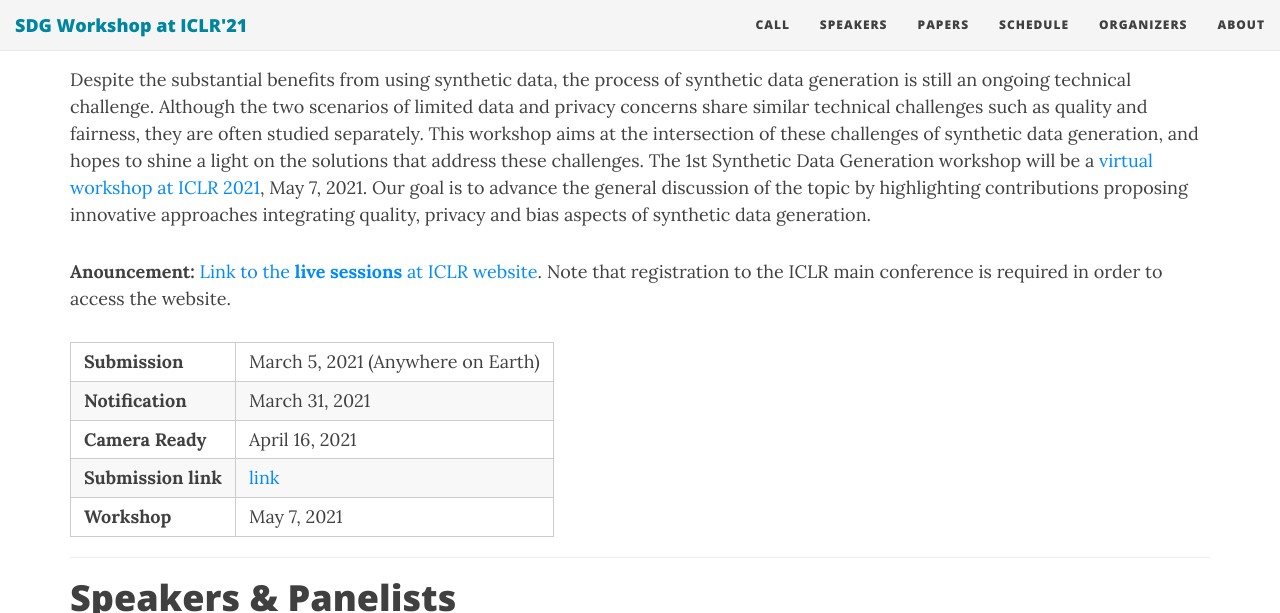
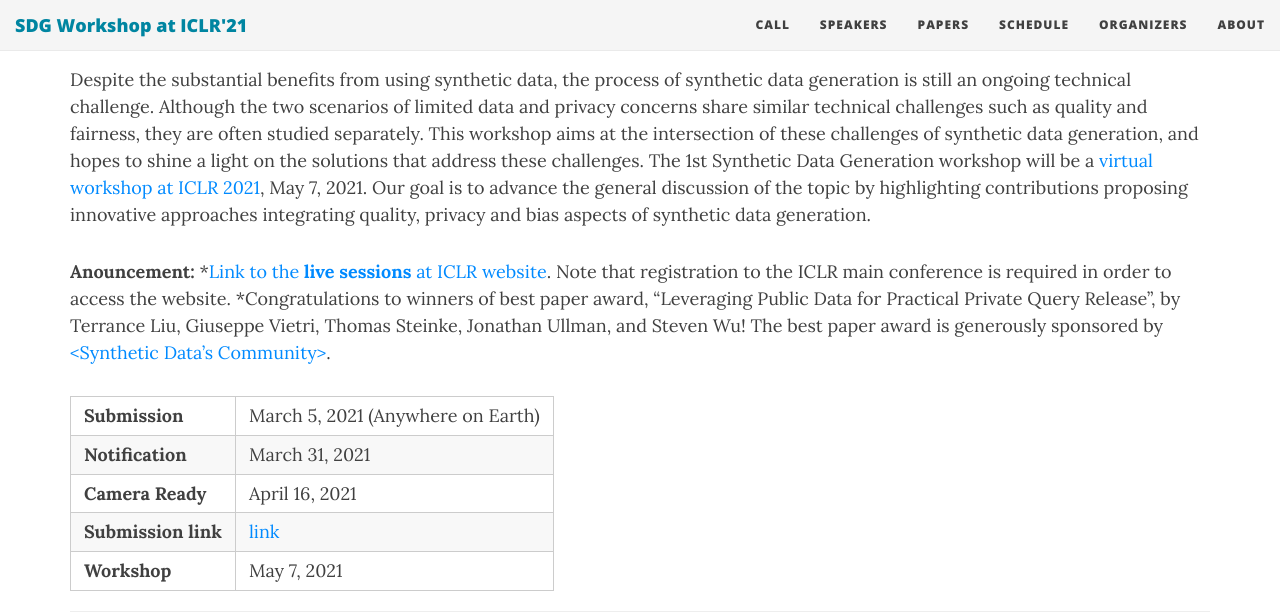
Before and after one commit to sdg-quality-privacy-bias/sdg-quality-privacy-bias.github.io, a Jekyll site: the page built from index.md, in a window 1280 px wide and 900 px high, scrolled down 325 px, cut to the strip 0-613 px from the top of the window. Built offline with Jekyll 4.4.1, drawn with Linux system fonts in a browser that asks for light colours; nearby versions of some CDN libraries.

Commit message:
Update index.md

```diff
--- a/index.md
+++ b/index.md
@@ -12,7 +12,9 @@ use-site-title: true
 Despite the substantial benefits from using synthetic data, the process of synthetic data generation is still an ongoing technical challenge. Although the two scenarios of limited data and privacy concerns share similar technical challenges such as quality and fairness, they are often studied separately.
 This workshop aims at the intersection of these challenges of synthetic data generation, and hopes to shine a light on the solutions that address these challenges. The 1st Synthetic Data Generation workshop will be a [virtual workshop at ICLR 2021](https://iclr.cc/virtual/2021/workshop/2125), May 7, 2021. Our goal is to advance the general discussion of the topic by highlighting contributions proposing innovative approaches integrating quality, privacy and bias aspects of synthetic data generation.
 
-**Anouncement:** [Link to the **live sessions** at ICLR website](https://iclr.cc/virtual/2021/workshop/2125). Note that registration to the ICLR main conference is required in order to access the website.
+**Anouncement:**
+*[Link to the **live sessions** at ICLR website](https://iclr.cc/virtual/2021/workshop/2125). Note that registration to the ICLR main conference is required in order to access the website.
+*Congratulations to winners of best paper award, "Leveraging Public Data for Practical Private Query Release", by Terrance Liu, Giuseppe Vietri, Thomas Steinke, Jonathan Ullman, and Steven Wu! The best paper award is generously sponsored by <a href='https://syntheticdata.community'><Synthetic Data's Community></a>.
 
 | ------------- |:-------------:|
 | **Submission** |March 5, 2021 (Anywhere on Earth) |
```
